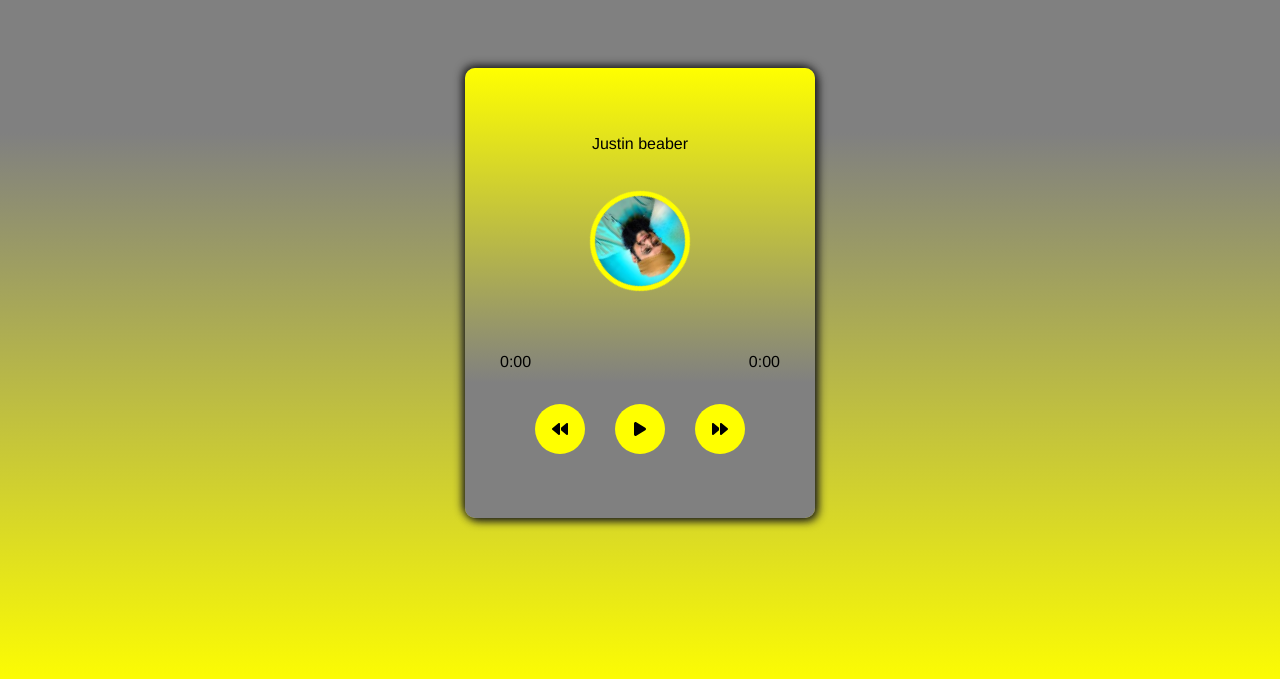
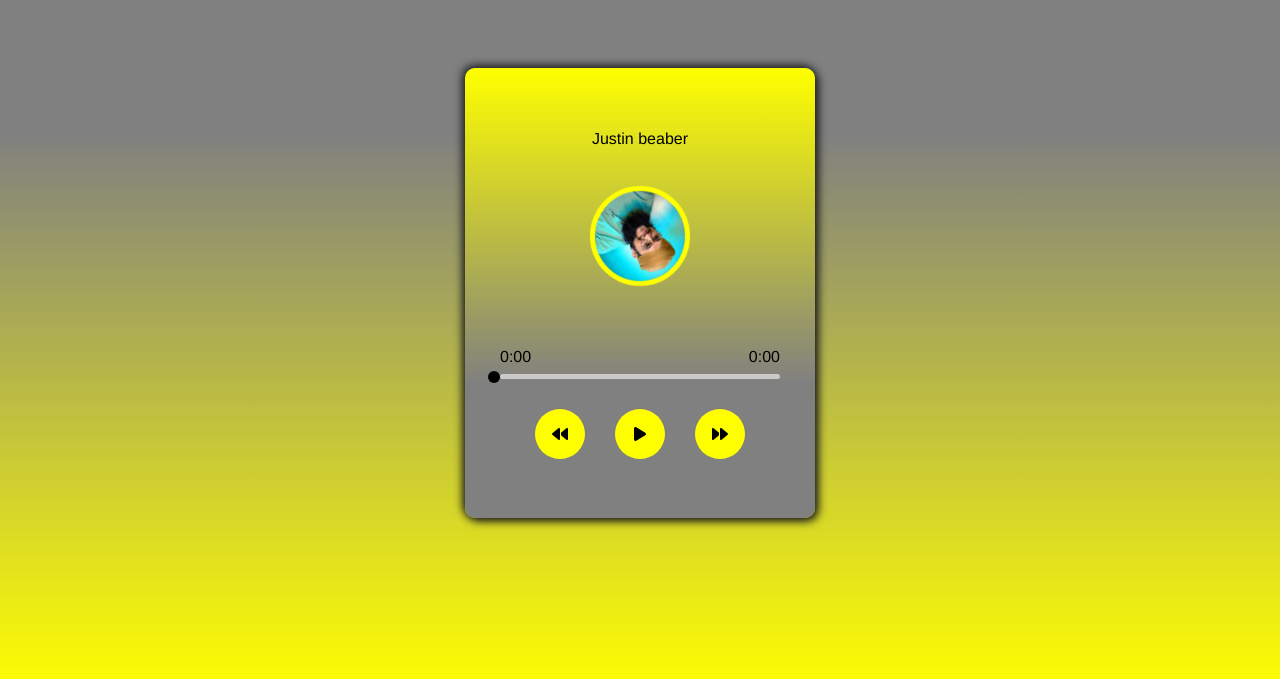
Before and after one commit to MuhammadAsif46/Music-player, a React (Vite) app: page / in a window 1280 px wide. Shown: the part 107-786 px from the top of the page. Built offline with nearby package versions, Linux system fonts and the light colour scheme.

Commit message:
started js logics

```diff
--- a/src/App.css
+++ b/src/App.css
@@ -161,3 +161,36 @@
   align-items: center;
   /* font-size: 10px; */
 }
+
+.line{
+  width: 100%;
+  height: 5px;
+  margin-top: 5px;
+  background-color: rgba(202,202,202);
+  border-radius: 10px;
+  position: relative;
+  cursor: pointer;
+}
+
+.lineChild{
+  cursor: pointer;
+  position: absolute;
+  border: 10px;
+  background-color: yellow;
+  width: 0%;
+  height: 100%;
+  transition: width 0.1s;
+
+}
+
+.lineChild::after{
+  content: "";
+  background-color: black;
+  position: absolute;
+  cursor: pointer;
+  top: -3px;
+  right: 0;
+  width: 12px;
+  height: 12px  ;
+  border-radius: 50%;
+}
--- a/src/MusicPlayer.jsx
+++ b/src/MusicPlayer.jsx
@@ -4,6 +4,12 @@
 
 
 const MusicPlayer = () => {
+
+    const artistNames = ["Hafiz Tahir Qadri","Zohaib Ashrafi", "Owais Raza Qadri","Ashfaq Attari"]
+    const artistTitle = ["Mien Kabe ko dekhonga","Wo shar e muhabbat", "Ho karam sarkar ab tu","Barwien ka noor"]
+
+    // console.log(artistTitle);
+    // console.log(artistNames);
 
     const backward =() => {
         console.log("hello");
```
